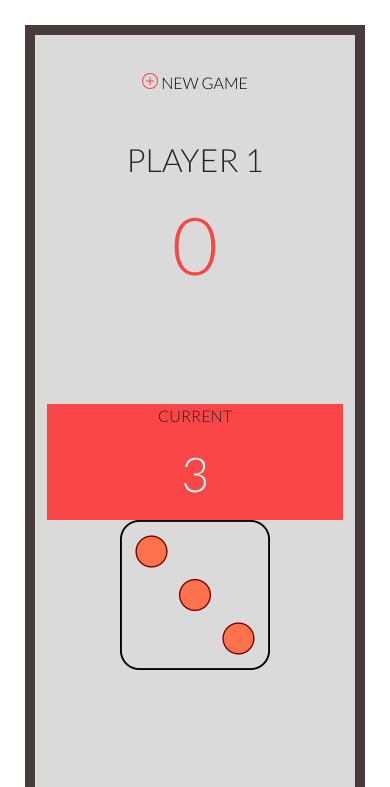
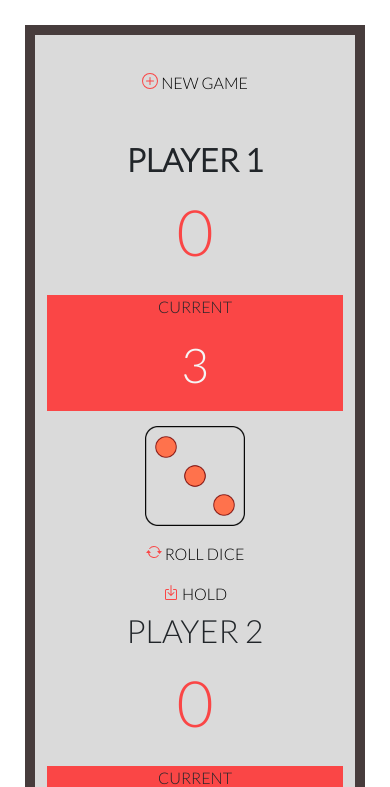
Before and after one commit to NowackiGaetan/jeu_de_d-s, a plain HTML site: page index.html in a window 390 px wide. Both pictures are taken after a click on the button "ROLL DICE". Shown: the top 787 px of the page. Drawn offline with nearby package versions, Linux system fonts and the light colour scheme.

Commit message:
correction des fonctions, responsive OK, jeu opérationnel

```diff
--- a/index.html
+++ b/index.html
@@ -42,9 +42,9 @@
 <!--Partie droite-->
                 <div class="col-sm-4 part-right text-center">
                     <div class="player player2" id="player2">PLAYER 2</div>
-                    <div class="score" id="score2">0</div>
+                    <div class="score" id="score0">0</div>
                     <div class="currentScoreBox">CURRENT
-                        <div class="currentScore" id="current2">0</div>
+                        <div class="currentScore" id="current0">0</div>
                     </div>
                 </div>
             </div>
--- a/index.js
+++ b/index.js
@@ -1,10 +1,10 @@
 //variable score
+let randomNumber = 0;
 let scoreActive = 0;
 let playerActive = 1;
 let score = [0, 0];
 let current1 = document.getElementById("current1");
 let current2 = document.getElementById("current2");
-
 
 //variable joueur
 const player1 = document.getElementById("player1");
@@ -41,19 +41,19 @@ const nextPlayer = function(){
     scoreActive = 0;
     //score courant qui passe sur le joueur 2 qui devient le joueur actif
     document.getElementById(`current${playerActive}`).textContent = 0;
-    playerActive = playerActive === 1 ? 2 : 1;
+    playerActive = playerActive === 0 ? 1 : 0;
     player1.classList.toggle("player-active");
     player2.classList.toggle("player-active");
+
 };
 
-//enregistrer les points avec le bouton hold
+//cumuler les points avec le bouton hold
 const cumul = function(){
     score[playerActive] += scoreActive;
     document.getElementById(`score${playerActive}`).textContent = score[playerActive];
     //vitoire à 100points
-    if(score[playerActive] >= 20){
+    if(score[playerActive] >= 100){
         document.getElementById(`player${playerActive}`).innerHTML= "<p>YOU WIN!</p>";
-        //document.getElementById(`player${playerActive}`).classList.add("YOU WIN!");
     }else{
         nextPlayer();
     }
@@ -64,6 +64,7 @@ const refresh = function(){
     document.location.reload();
 };
 
+//ecoute des boutons
 roll.addEventListener("click", rolldice);
 hold.addEventListener("click",cumul);
 newgame.addEventListener("click",refresh);
--- a/style.scss
+++ b/style.scss
@@ -3,7 +3,6 @@
 body{
     font-family: "Lato", sans-serif;
     width: auto;
-    height: auto;
     margin: 25px;
     border: 10px solid rgb(71, 60, 60);
 }
@@ -69,3 +68,39 @@ button{
     font-size: 3em;
     padding: 10px;
 }
+ /*-----------EFFETS SUR LES BOUTONS & VISUEL DES JOUEURS-----------------*/
+
+ button:hover{
+    text-decoration: underline;
+ }
+
+.player-active{
+    font-weight: bold;
+    font-size: 2.1em;
+}
+
+/*----------------RESPOONSIVE------------------*/
+
+@media screen and (max-width:780px){
+    .score, .dice{
+        padding-bottom: 50px;
+    }
+}
+
+@media screen and (max-width:576px) {
+    .score, .dice{
+        padding-bottom: 15px;
+    }
+    .imgdice{
+        width: 100px;
+    }
+    .dice{
+        padding-top: 15px;
+    }
+    .score{
+        font-size: 4em;
+    }
+    .player-active{
+        font-size: 2em;
+    }
+}
```
Also changed, not shown: style.css, 1 other file.
